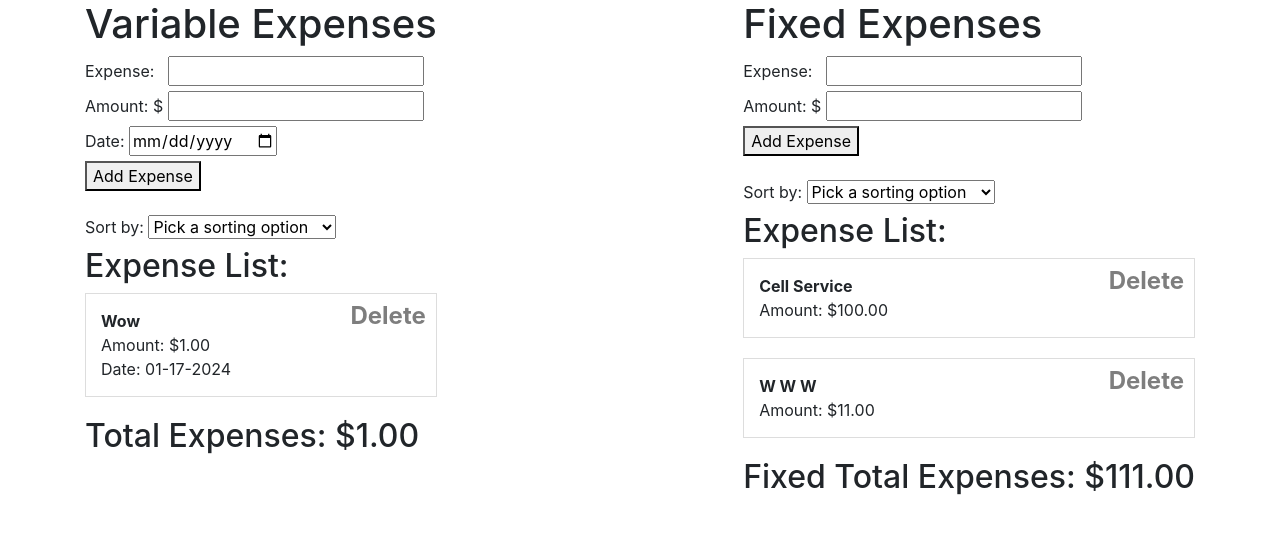
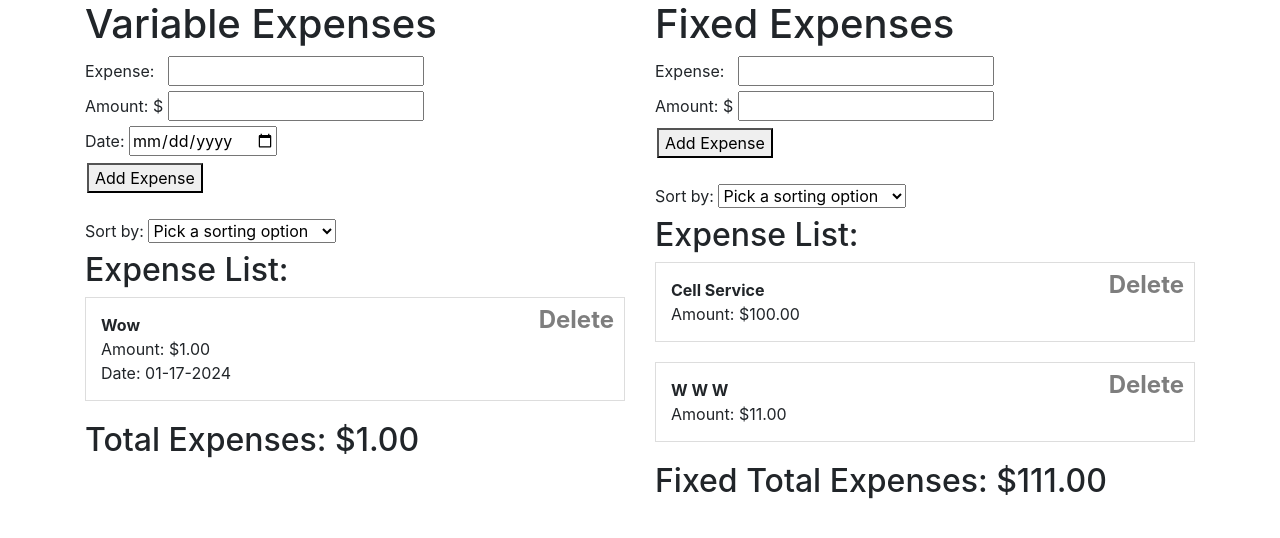
Before and after one commit to Kaden-16/ExpenseTracker, a Flask app: page /expenses in a window 1280 px wide. Shown: the part 56-594 px from the top of the page. Run offline with Flask 3, Linux system fonts and the light colour scheme; a user stored in the database is signed in; some libraries are stand-ins or nearby versions.

Commit message:
Updated expenses.html

```diff
--- a/website/templates/expenses.html
+++ b/website/templates/expenses.html
@@ -4,7 +4,7 @@
 
 {% block content %}
 <div class="flex-parent-element" style="display: flex; justify-content: space-between;">
-  <div class = "flex-child">
+  <div class = "flex-child" style="width: 50%;">
       <h1>Variable Expenses</h1>
       <!-- Form for adding expenses -->
       <form method="POST" action="{{ url_for('views.expenses') }}">
@@ -17,7 +17,7 @@
         <label for="date">Date:</label>
         <input type="date" id="date" name="date" required>
         <br />
-        <button type="submit">Add Expense</button>
+        <button type="submit" style = "margin: 2px;">Add Expense</button>
         <br />
         <br />
       </form>
@@ -62,7 +62,7 @@
   <br />
   <br />
 
-  <div class = "flex-child">
+  <div class = "flex-child" style="width: 50%; margin-left: 30px;">
       <h1>Fixed Expenses</h1>
 
       <!-- Form for adding expenses -->
@@ -73,7 +73,7 @@
         <label for="fixed_amount">Amount: $</label>
         <input type="number" id="fixed_amount" name="fixed_amount" min="0" step="0.01" required>
         <br />
-        <button type="submit">Add Expense</button>
+        <button type="submit" style = "margin: 2px;">Add Expense</button>
         <br />
         <br />
       </form>
```
Also changed, not shown: instance/database.db.
